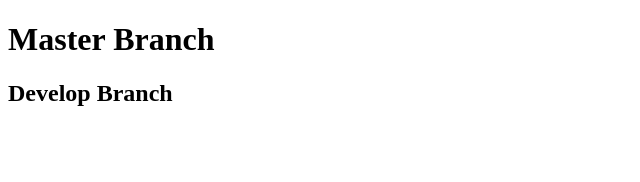
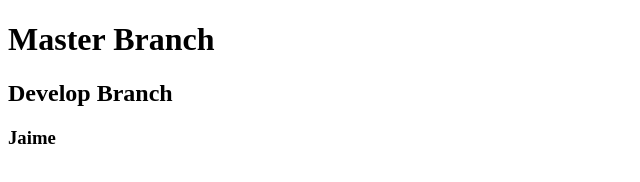
Before and after one commit to Korrinalynn/teamGit1, a plain HTML site: page index.html in a window 1280 px wide. Shown: the full height of the page, 0-640 px from the left. Drawn offline with Linux system fonts and the light colour scheme.

Commit message:
jaimes branch

```diff
--- a/index.html
+++ b/index.html
@@ -1,13 +1,17 @@
 <!DOCTYPE html>
 <html lang="en">
+
 <head>
     <meta charset="UTF-8">
     <meta http-equiv="X-UA-Compatible" content="IE=edge">
     <meta name="viewport" content="width=device-width, initial-scale=1.0">
     <title>Document</title>
 </head>
+
 <body>
     <h1>Master Branch</h1>
     <h2>Develop Branch</h2>
+    <h3>Jaime</h3>
 </body>
+
 </html>
```
